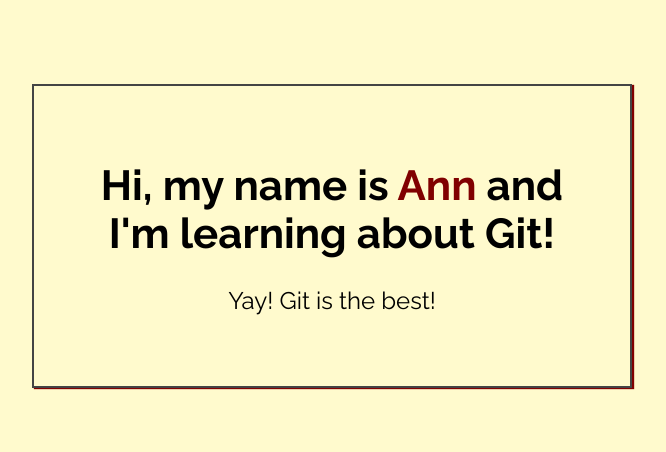
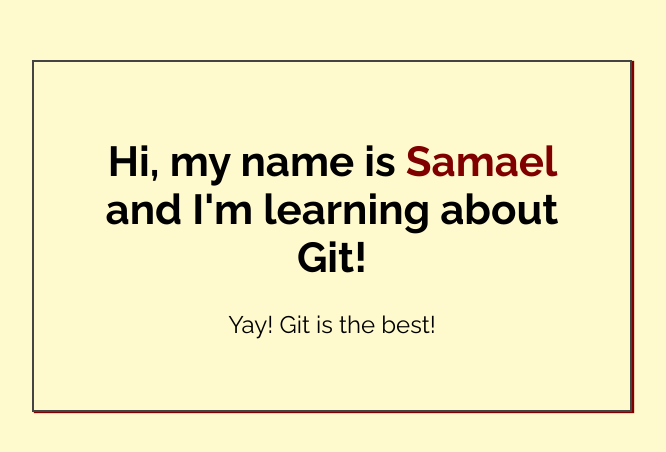
Before and after one commit to SamaelCode/my-first-repo, a plain HTML site: page index.html in a window 1280 px wide. Shown: the part 164-616 px from the top of the page, without its empty margins (308-974 px from the left). Drawn offline with Linux system fonts and the light colour scheme.

Commit message:
Name replaced in the index.html file

```diff
--- a/index.html
+++ b/index.html
@@ -14,7 +14,7 @@
 <body>
 
     <div class="greeting">
-        <h1>Hi, my name is <span class="highlight">Ann</span> and I'm learning about Git! </h1>
+        <h1>Hi, my name is <span class="highlight">Samael</span> and I'm learning about Git! </h1>
 
         <p>Yay! Git is the best!</p>
     </div>
```
